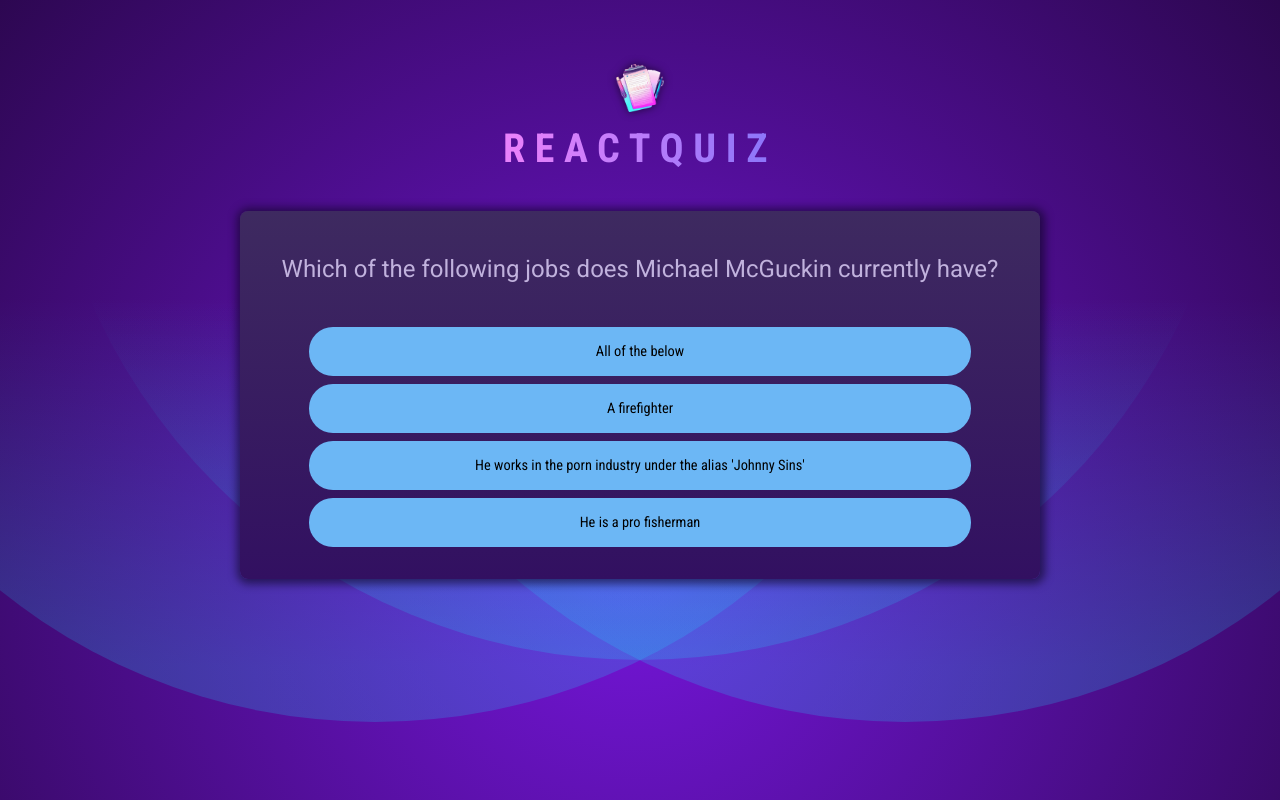
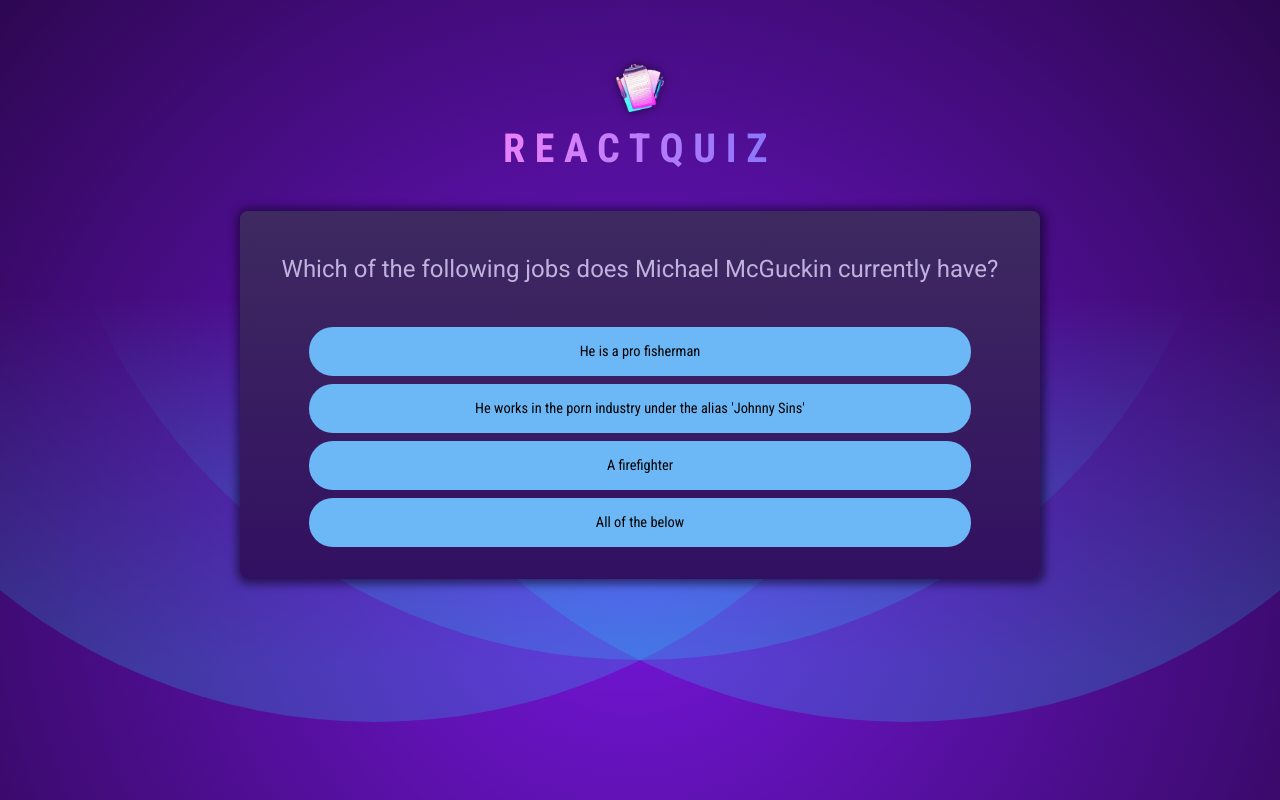
Before and after one commit to mmercad4/quiz_app, a React (Vite) app: page / in a window 1280 px wide. Built offline with nearby package versions, Linux system fonts and the light colour scheme.

Commit message:
Added a quiz complete screen

```diff
--- a/src/components/Quiz.jsx
+++ b/src/components/Quiz.jsx
@@ -1,11 +1,14 @@
 import { useState } from "react";
 
 import QUESTIONS from "../questions";
+import quizCompleteImg from "../assets/quiz-complete.png";
 
 export default function Quiz() {
   const [userAnswers, setUserAnswers] = useState([]);
 
   const activeQuestionIndex = userAnswers.length;
+
+  const quizIsComplete = activeQuestionIndex === QUESTIONS.length;
 
   function handleSelectAnswer(selectedAnswer) {
     setUserAnswers((prevUserAnswers) => {
@@ -13,7 +16,19 @@
     });
   }
 
-  const answers = QUESTIONS[activeQuestionIndex].answers.map((answer) => (
+  if (quizIsComplete) {
+    return (
+      <div id="summary">
+        <img src={quizCompleteImg} alt="Trophy icon" />
+        <h2>Quiz Completed!</h2>
+      </div>
+    );
+  }
+
+  const shuffledAnswers = [...QUESTIONS[activeQuestionIndex].answers];
+  shuffledAnswers.sort(() => Math.random() - 0.5);
+
+  const answers = shuffledAnswers.map((answer) => (
     <li key={answer} className="answer">
       <button onClick={() => handleSelectAnswer(answer)}>{answer}</button>
     </li>
```
